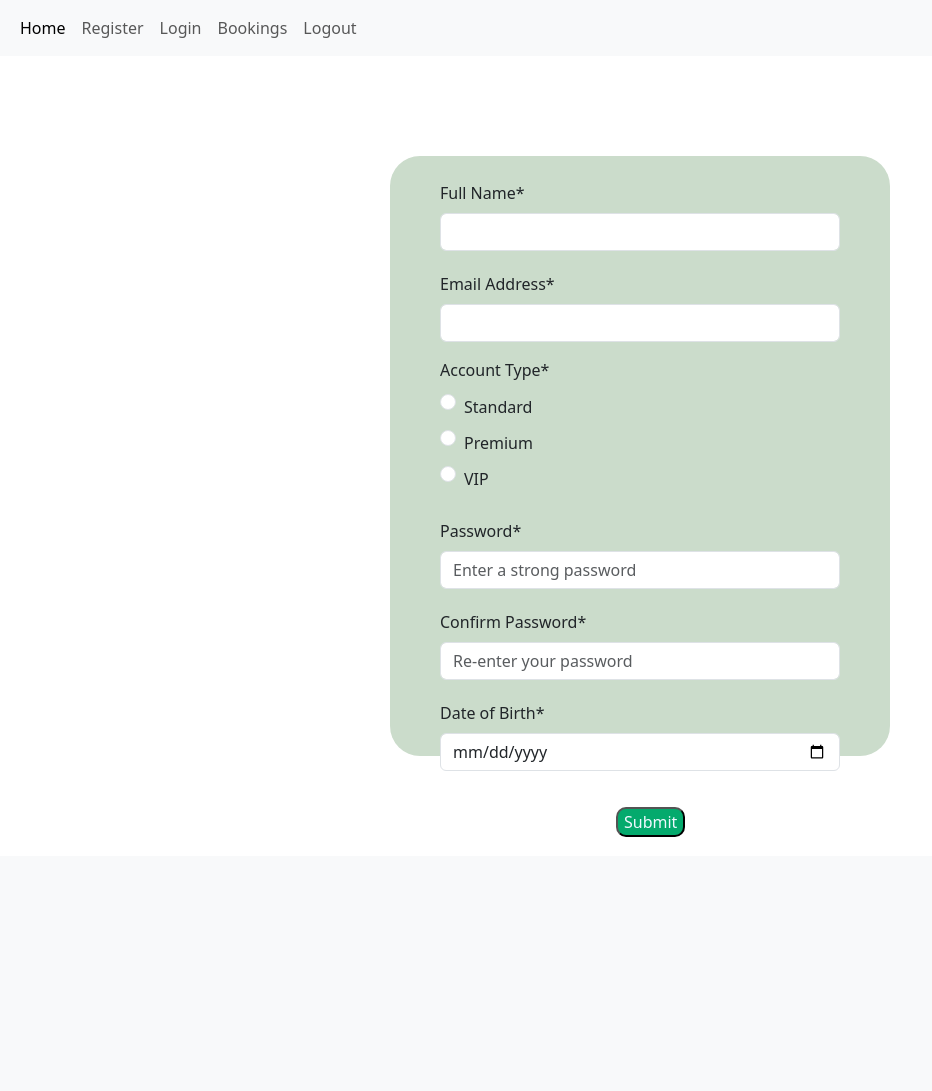
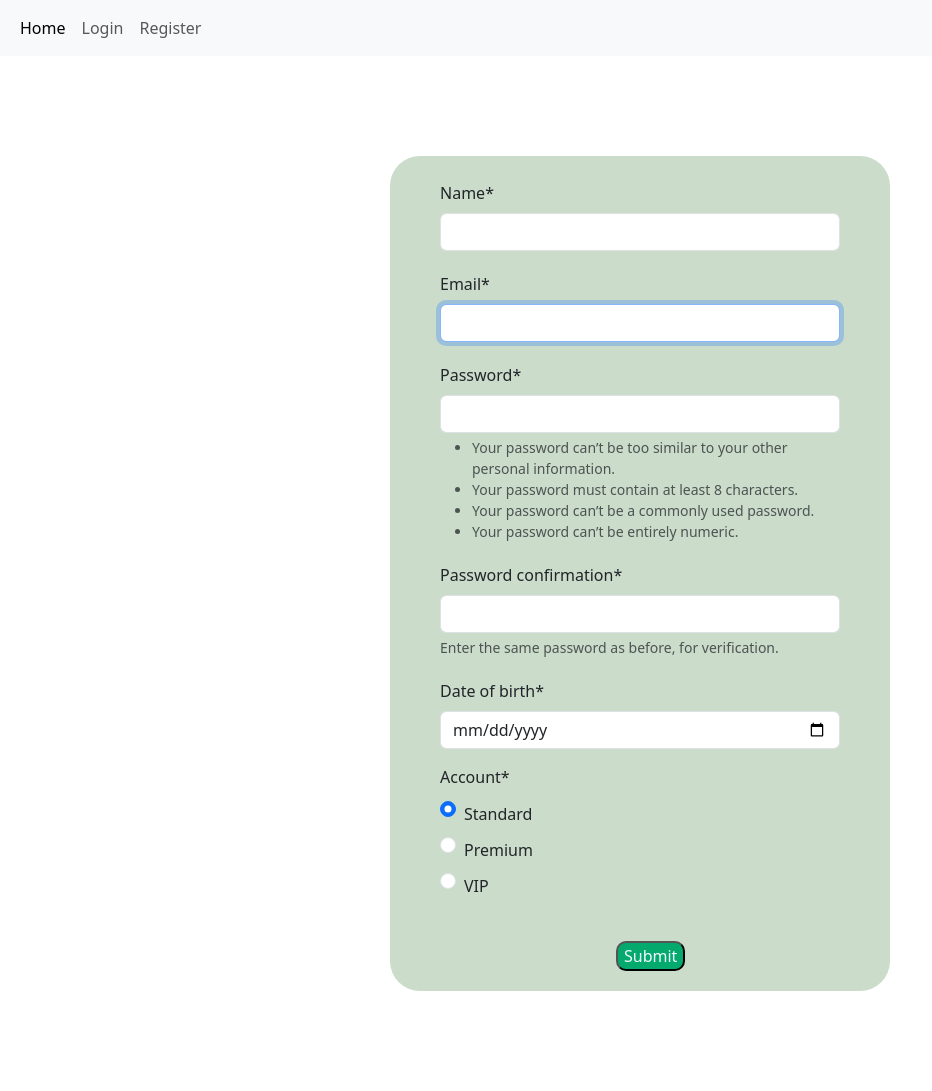
Before and after one commit to Lordhermano/Santas, a Django app: page /register in a window 1280 px wide. Shown: the whole page, without its empty margins (0-932 px from the left). Before the commit the page ends 837 px from the top, so only its background shows below. Run offline with Django 5.2, Linux system fonts and the light colour scheme; some libraries are stand-ins or nearby versions.

Commit message:
greatest

```diff
--- a/website/forms.py
+++ b/website/forms.py
@@ -1,43 +1,17 @@
 from django import forms
 from datetime import datetime
-from django.contrib.auth.models import User
+from django.contrib import messages
+from django.contrib.auth.forms import UserCreationForm,AuthenticationForm
+from .models import Createaccount
 
-class Register(forms.Form):
-    account_type= (
-        (1, 'Standard'),
-        (2, 'Premium'),
-        (3, 'VIP'),
-    )
+class Register(UserCreationForm):
+    class Meta:
+        model = Createaccount
+        fields = ['name','email','password1','password2','date_of_birth','account']
+        widgets = {'account': forms.RadioSelect(),'date_of_birth':forms.DateInput(attrs={'type':'date','max':datetime.now().date()})
 
-    name = forms.CharField(max_length=200, label="Full Name")
-    email = forms.EmailField(max_length=400, label="Email Address")
-    account = forms.ChoiceField(choices=account_type, widget=forms.RadioSelect(), label="Account Type")
-    password = forms.CharField(
-        widget=forms.PasswordInput(attrs={'placeholder': 'Enter a strong password'}),
-        max_length=200,
-        label="Password"
-    )
-    # the placeholder adds astethic feel to the feilds and makes the form much more user friendly
-    confirm_password = forms.CharField(
-        widget=forms.PasswordInput(attrs={'placeholder': 'Re-enter your password'}),
-        max_length=200,
-        label="Confirm Password"
-    )
-    date_of_birth = forms.DateField(
-        widget=forms.DateInput(attrs={'type': 'date', 'max': datetime.now().strftime('%Y-%m-%d')}),
-        label="Date of Birth"
-    )
-    # Authentication
-    def clean(self):
-        cleaned_data = super().clean()
-        passwords = cleaned_data.get("password")
-        confirm_password = cleaned_data.get("confirm_password")
+        }
 
-
-        if passwords != confirm_password:
-            self.add_error("confirm_password", "Passwords do not match.")
-
-
-class Login(forms.Form):
-    email = forms.CharField(max_length=200)
-    password = forms.CharField(max_length=200,widget=forms.PasswordInput)
+class Login(AuthenticationForm):
+    username =  forms.CharField(widget=forms.TextInput())
+    password =  forms.CharField(widget=forms.PasswordInput())
--- a/website/models.py
+++ b/website/models.py
@@ -23,9 +23,15 @@ class CustomUserManager(BaseUserManager):
 
 
 class Createaccount(AbstractBaseUser,PermissionsMixin):
+
+    choice = [
+         ('Standard','Standard'),
+         ('Premium','Premium'),
+         ('VIP','VIP')
+    ]
     name = models.CharField(max_length=200)
     email = models.EmailField(unique=True)
-    account = models.CharField(max_length=200)
+    account = models.CharField(max_length=200,choices=choice,default='Standard')
     password = models.CharField(max_length=200)
     date_of_birth = models.DateField(max_length=200)
 
@@ -39,7 +45,8 @@ class Createaccount(AbstractBaseUser,PermissionsMixin):
     objects = CustomUserManager()
 
     USERNAME_FIELD = 'email'
-    REQUIRED_FIELDS = ['name','password', 'account', 'date_of_birth']
+    PASSWORD_FIELD = 'password'
+    REQUIRED_FIELDS = ['name', 'account', 'date_of_birth']
 
     # Making it presentable
     class Meta:
--- a/website/static/css/style.css
+++ b/website/static/css/style.css
@@ -4,7 +4,7 @@
     margin-top: 100px;
     margin-bottom: 100px;
     width: 500px;
-    height: 600px;
+    min-height: 600px;
     background-color: #CBDCCB;
     padding: 20px 50px 20px  50px;
     border-radius: 30px;
--- a/website/templates/nav_bar.html
+++ b/website/templates/nav_bar.html
@@ -1,3 +1,4 @@
+{% load static %}
 <nav class="navbar navbar-expand-lg bg-light">
     <div class="container-fluid">
         <div class="collapse navbar-collapse" id="navbarSupporterContent">
@@ -6,18 +7,19 @@
             <li class="nav-item">
                 <a class="nav-link active" href="{% url 'home' %}">Home</a>
             </li>
+            {% if user.is_authenticated %}
                 <li class="nav-item">
-                <a class="nav-link" href="{% url 'register' %}">Register</a>
+                <a class="nav-link" href="{% url 'logout' %}">Logout</a>
                 </li>
+            {% else %}
                 <li class="nav-item">
                 <a class="nav-link" href="{% url 'login' %}">Login</a>
                 </li>
                 <li class="nav-item">
-                <a class="nav-link" href="">Bookings</a>
+                <a class="nav-link" href="{% url 'register' %}">Register</a>
                 </li>
-            <li class="nav-item">
-                <a class="nav-link" href="{% url 'logout' %}">Logout</a>
-            </li>
+            {% endif %}
+
             </ul>
         </div>
     </div>
--- a/website/views.py
+++ b/website/views.py
@@ -7,26 +7,18 @@ from django.contrib import messages
 from .forms import Register,Login
 from .models import Createaccount
 # Create your views here.
-@login_required(login_url="login")
+
 def home(request):
    return render(request, 'base.html')
 
 
 def register(request):
-
+   form = Register()
    if request.method == 'POST':
-      form = Register(request.POST)
+      form = Register(data=request.POST)
       if form.is_valid():
-         name = request.POST.get('name','')
-         email = request.POST.get('email','')
-
-         # account = request.POST.get('Account','')
-         accountchoice = request.POST.get('account','')
-         account = dict(Register.account_type).get(int(accountchoice))
-         password = request.POST.get('password','')
-         date_of_birth = request.POST.get('date_of_birth','')
-         acc_obj = Createaccount(name=name,email=email,account=account,password=password,date_of_birth=date_of_birth)
-         acc_obj.save()
+         form.save()
+         name = request.POST.get('name')
          messages.success(request,f"Account created for {name}")
          context = {'form':form}
          return redirect('login')
@@ -39,10 +31,10 @@ def register(request):
 
 def login_page(request):
    if request.method == 'POST':
-      form = Login(request.POST)
+      form = Login(request,data=request.POST)
       if form.is_valid():
-            username = request.POST.get('email','')
-            password = request.POST.get('password','')
+            username = request.POST.get('username')
+            password = request.POST.get('password')
             user = authenticate(request,username=username,password=password )
             print(user)
             if user is not None:
@@ -54,7 +46,9 @@ def login_page(request):
               return render(request,'login.html',context)
 
       else:
-          return redirect('home')
+         messages.info(request,'Username or Password is incorrect')
+         context = {'form':Login()}
+         return render(request,'login.html',context)
    else:
       context = {'form':Login()}
       return render(request,'login.html',context)
```
Also changed, not shown: website/templates/cards.html (added, +8 -0 lines), db.sqlite3, website/migrations/0002_alter_createaccount_account.py (added). Lines whose indentation alone changed are shown as unchanged.
